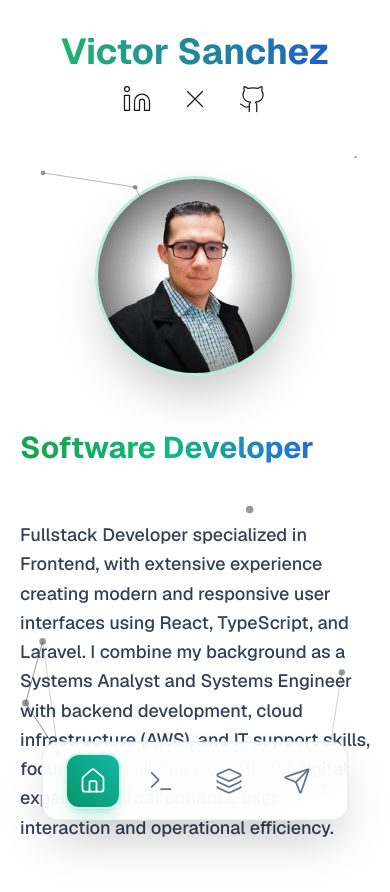
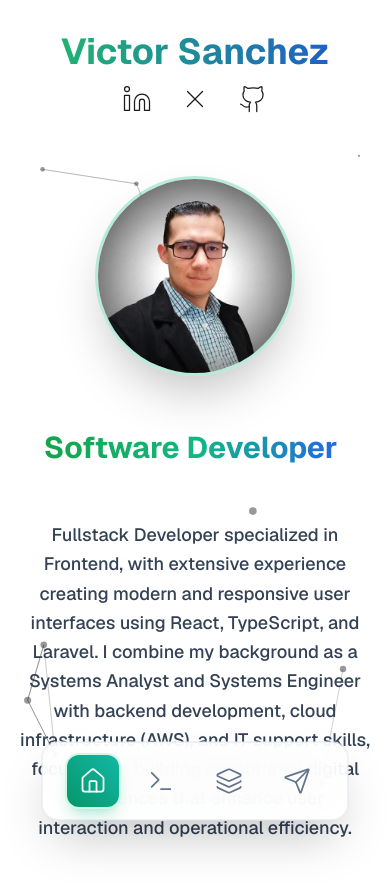
Before and after one commit to VictorDev1986/Victor_portafolio, a Next.js app: page / in a window 390 px wide. Shown: the top 892 px of the page. Built offline with nearby package versions, Linux system fonts and the light colour scheme.

Commit message:
Ajustes en mobil

```diff
--- a/components/introduction.tsx
+++ b/components/introduction.tsx
@@ -3,7 +3,7 @@ import { TypeAnimation } from 'react-type-animation';
 
 const Introduction = () => {
     return (
-        <div className="z-20 mt-20 md:mt-0 relative">
+        <div className="z-20 mt-20 md:mt-0 mb-24 md:mb-16 relative">
             <div className="z-20 grid items-center md:h-full mt-4 p-5 py-20 md:py-0 md:grid-cols-2 sm:px-20">
                 <div className="relative w-full h-auto overflow-visible order-1 md:order-1">
                     <Image
@@ -18,8 +18,8 @@ const Introduction = () => {
                         onLoad={() => console.log('Imagen cargada correctamente')}
                     />
                 </div>
-                <div className="flex flex-col justify-center max-w-full md:mx-20 order-2 md:order-2">
-                    <div className="h-24 md:h-32 flex items-center mb-6 md:mb-8">
+                <div className="flex flex-col items-center text-center md:items-start md:text-left justify-center max-w-full md:mx-20 order-2 md:order-2">
+                    <div className="h-24 md:h-32 flex items-center mb-4 md:mb-8">
                         <TypeAnimation
                             sequence={[
                                 'Software Developer',
@@ -33,7 +33,7 @@ const Introduction = () => {
                             className="font-bold bg-gradient-to-r from-green-600 via-emerald-500 to-blue-600 bg-clip-text text-transparent text-3xl sm:text-4xl md:text-5xl lg:text-6xl max-w-full block"
                         />
                     </div>
-                    <p className="text-slate-700 mx-auto mt-0 text-lg sm:text-lg md:text-base lg:text-lg md:mx-0 md:mb-6 leading-relaxed font-medium">
+                    <p className="text-slate-700 mx-auto mt-0 mb-6 pt-2 pb-2 text-lg sm:text-lg md:text-base lg:text-lg md:mx-0 md:mb-10 leading-relaxed font-medium">
                         Fullstack Developer specialized in Frontend, with extensive experience creating modern and responsive
                         user interfaces using React, TypeScript, and Laravel. I combine my background as a Systems Analyst
                         and Systems Engineer with backend development, cloud infrastructure (AWS), and IT support skills,
```
